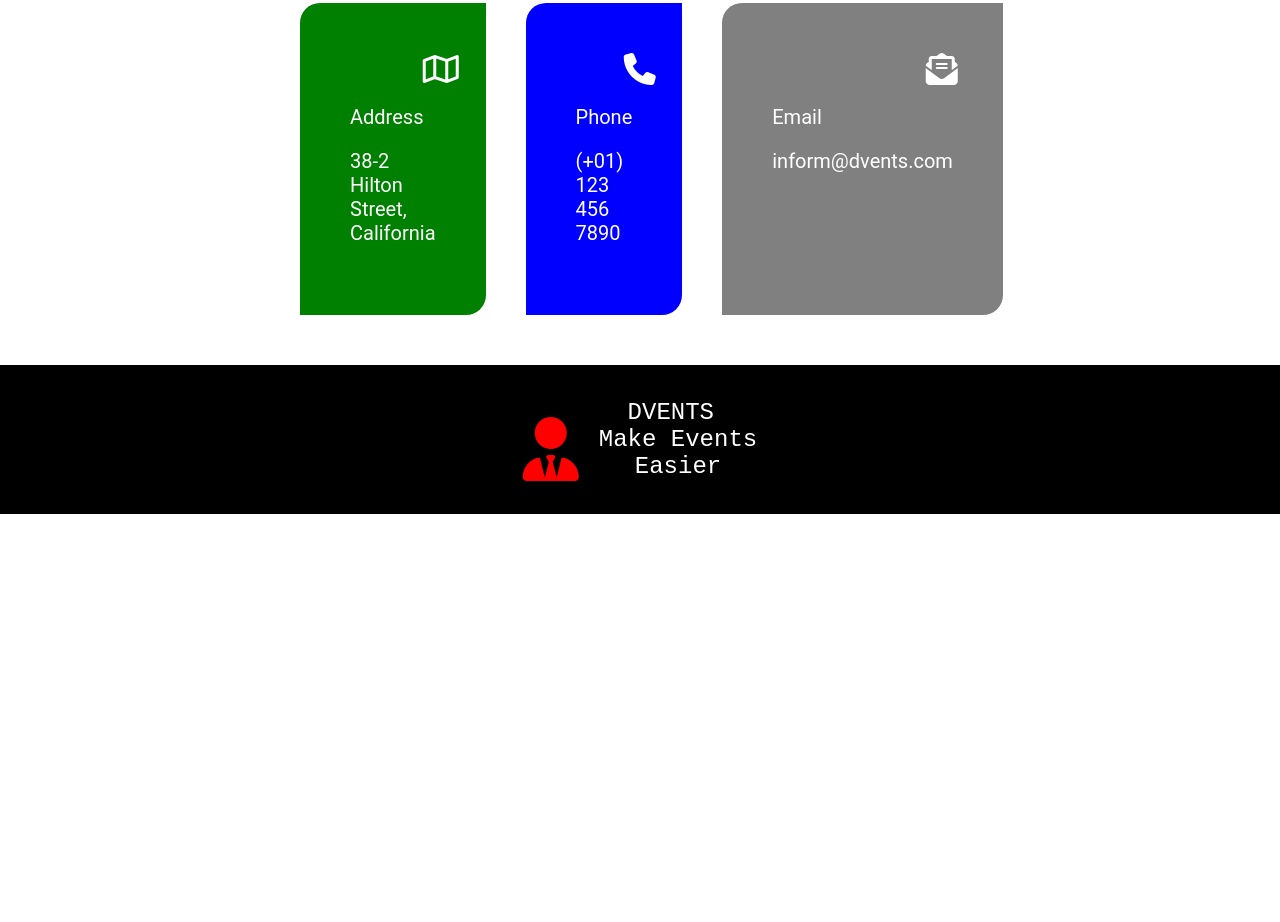
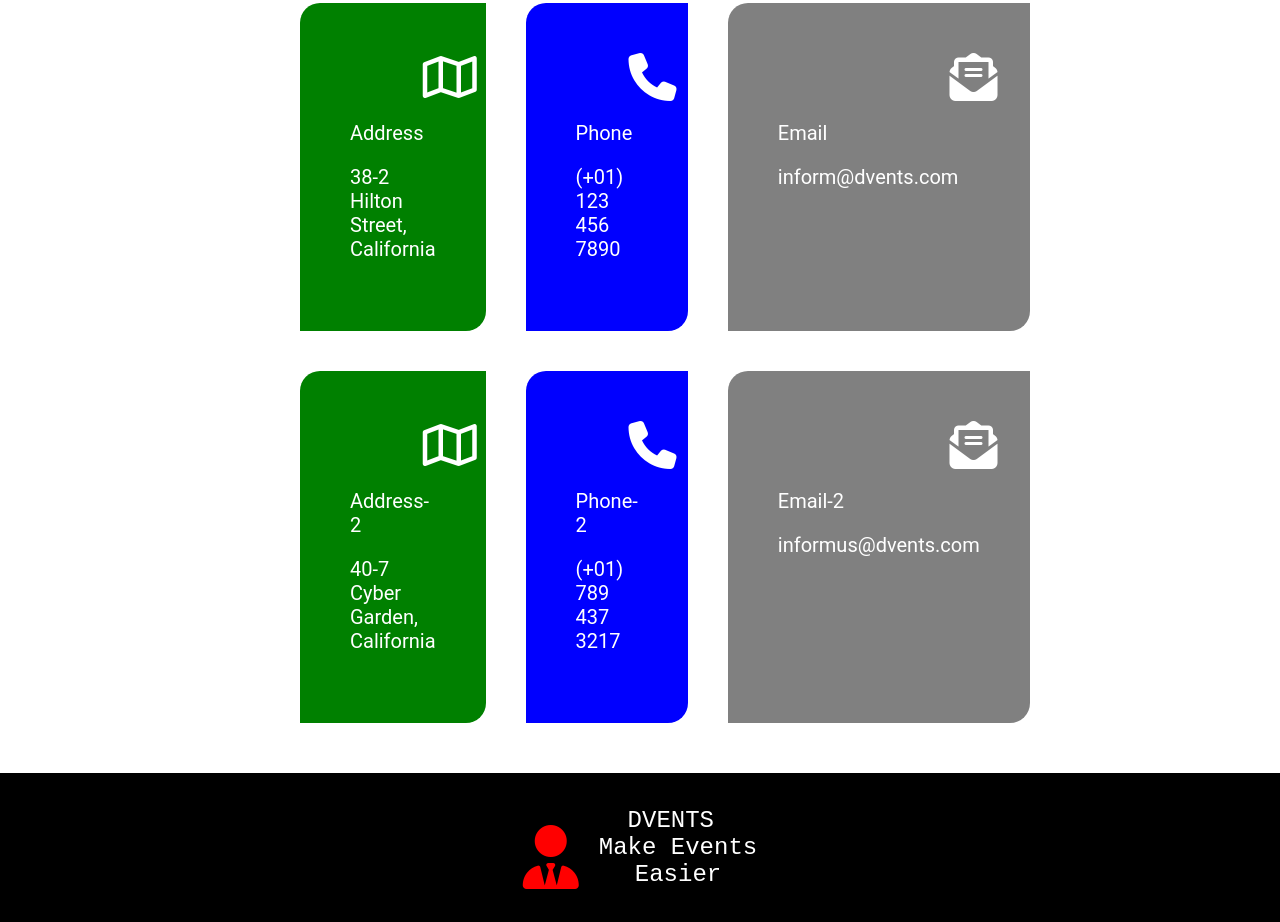
Before and after one commit to richa120/Event-Management-Project, a plain HTML site: page contacts.html in a window 1280 px wide. Shown: the part 763-1685 px from the top of the page. Before the commit the page ends 1277 px from the top, so only its background shows below. Drawn offline with Linux system fonts and the light colour scheme; a web font is replaced by a local one.

Commit message:
fixed contacts page and style.css error

```diff
--- a/contacts.html
+++ b/contacts.html
@@ -49,6 +49,23 @@
       <p>Email</p>
       <p>inform@dvents.com</p>
     </div>
+
+    <div class="box-001">
+      <i class="far fa-map fa-2x"></i>
+      <p>Address-2</p>
+      <p>40-7 Cyber Garden, California</p>
+    </div>
+    <div class="box-002">
+      <i class="fas fa-phone fa-2x"></i>
+      <p>Phone-2</p>
+      <p>(+01) 789 437 3217</p>
+
+    </div>
+    <div class="box-003">
+      <i class="fas fa-envelope-open-text fa-2x"></i>
+      <p>Email-2</p>
+      <p>informus@dvents.com</p>
+    </div>
   </div>
 
   <footer>
--- a/css/style.css
+++ b/css/style.css
@@ -364,8 +364,7 @@ footer {
   background: black;
   color: white;
   padding: 10px 0;
-  text-align: center;]
-
+  text-align: center;
 }
 footer .logo i {
   color: red;
@@ -644,6 +643,7 @@ font-size: 2.5rem;
   margin: 50px 300px;
   color: white;
   grid-gap: 40px;
+  font-size: 24px;
 }
 .section-grid .box-001 {
   background: green;
```
